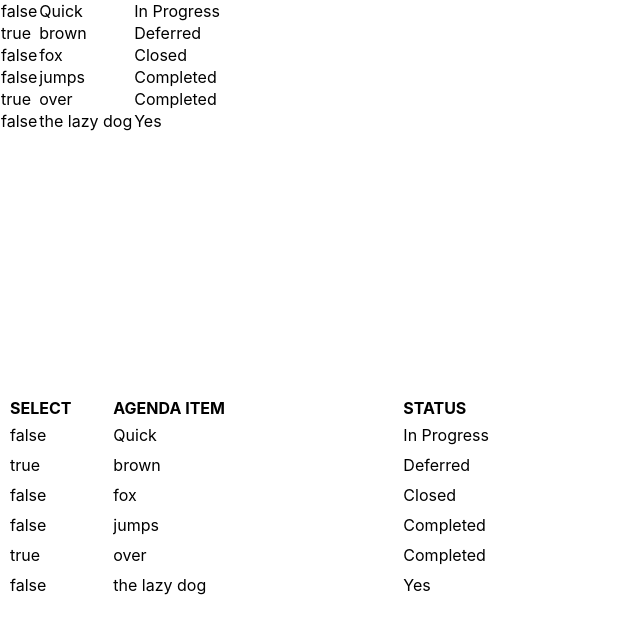
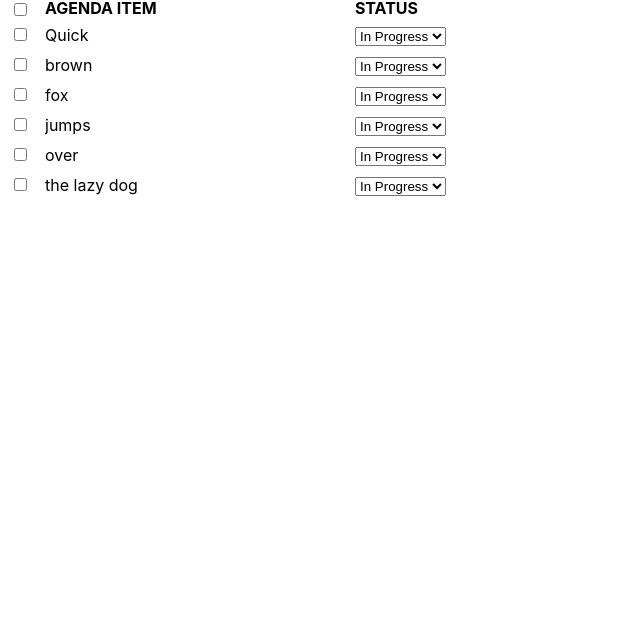
Before and after one commit to sepsol/sortable-hoc-virtualized-demo, a React (Create React App) app: page / in a window 1280 px wide. Shown: the top 634 px of the page, without its empty margins (0-640 px from the left). Built offline with nearby package versions, Linux system fonts and the light colour scheme.

Commit message:
added a custom sortable table component

```diff
--- /dev/null
+++ b/src/CustomSortableTable.js
@@ -0,0 +1,100 @@
+import React, {Component} from 'react';
+import {arrayMove, SortableContainer, SortableElement} from 'react-sortable-hoc';
+import {defaultTableRowRenderer, Table, Column} from 'react-virtualized';
+import 'react-virtualized/styles.css'
+
+const SortableTable = SortableContainer(Table);
+const SortableTableRowRenderer = SortableElement(defaultTableRowRenderer);
+
+function rowRenderer(props) {
+  return <SortableTableRowRenderer {...props} />;
+}
+
+function CustomizedTable(props) {
+  return (
+    <SortableTable
+      rowRenderer={rowRenderer}
+      rowGetter={({index}) => props.items[index]}
+      width={600}
+      height={300}
+      headerHeight={20}
+      rowHeight={30}
+      rowCount={props.items.length}
+      {...props}
+    >
+      <Column
+        label="Select"
+
+        dataKey="checkbox"
+        width={25}
+        headerRenderer={() => {
+          // something
+          return <input type="checkbox"/>
+        }}
+        cellRenderer={() => {
+          // something
+          return <input type="checkbox"/>
+        }}
+      />
+      <Column
+        label="Agenda Item"
+        dataKey="agendaItem"
+        width={300}
+      />
+      <Column
+        label="Status"
+        dataKey="agendaStatus"
+        width={200}
+        cellRenderer={() => {
+          // something
+          return <select>
+            <option>In Progress</option>
+            <option>Deferred</option>
+            <option>Closed</option>
+            <option>Completed</option>
+          </select>
+        }}
+      />
+    </SortableTable>
+  );
+}
+
+class SortableCustomizedTable extends Component {
+  state = {
+    items: [
+      {checkbox: 'false', agendaItem: 'Quick', agendaStatus: 'In Progress', height: 89},
+      {checkbox: 'true', agendaItem: 'brown', agendaStatus: 'Deferred', height: 89},
+      {checkbox: 'false', agendaItem: 'fox', agendaStatus: 'Closed', height: 89},
+      {checkbox: 'false', agendaItem: 'jumps', agendaStatus: 'Completed', height: 89},
+      {checkbox: 'true', agendaItem: 'over', agendaStatus: 'Completed', height: 89},
+      {checkbox: 'false', agendaItem: 'the lazy dog', agendaStatus: 'Yes', height: 89},
+    ]
+  }
+
+  registerTableRef = tableInstance => {
+    this.Table = tableInstance;
+  }
+
+  onSortEnd = ({oldIndex, newIndex}) => {
+    if (oldIndex === newIndex) return;
+    const {items} = this.state;
+    this.setState({
+      items: arrayMove(items, oldIndex, newIndex)
+    });
+    // this.Table.recomputeRowHeight();
+    // this.Table.forceUpdate();
+  }
+
+  render() {
+    const {items} = this.state;
+    return(
+      <CustomizedTable
+        items={items}
+        getRef={this.registerTableRef}
+        onSortEnd={this.onSortEnd}
+      />
+    );
+  }
+}
+
+export default SortableCustomizedTable;
--- a/src/index.js
+++ b/src/index.js
@@ -6,15 +6,17 @@ import App from './App';
 import DemoApp from './plnkr/virtualized-example-plnkr/demo-app';
 import SortableTable from './SortableTable';
 import ReactVirtualizedCheckbox from './ReactVirtualizedCheckbox';
+import CustomSortableTable from './CustomSortableTable';
 
 import reportWebVitals from './reportWebVitals';
 
 ReactDOM.render(
   <React.StrictMode>
-    <App />
+    {/* <App /> */}
     {/* <DemoApp/> */}
-    <SortableTable/>
-    <ReactVirtualizedCheckbox/>
+    {/* <SortableTable/> */}
+    {/* <ReactVirtualizedCheckbox/> */}
+    <CustomSortableTable/>
   </React.StrictMode>,
   document.getElementById('root')
 );
```
Also changed, not shown: src/react-virtualized-table/customRowRenderer.js (added, +86 -0 lines).
